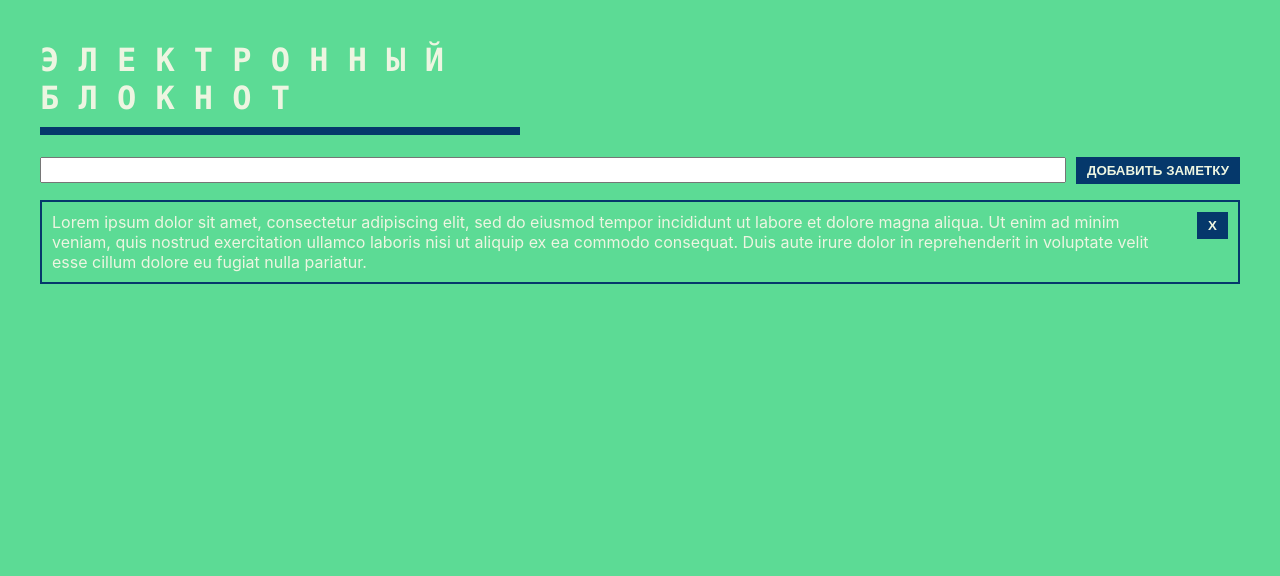
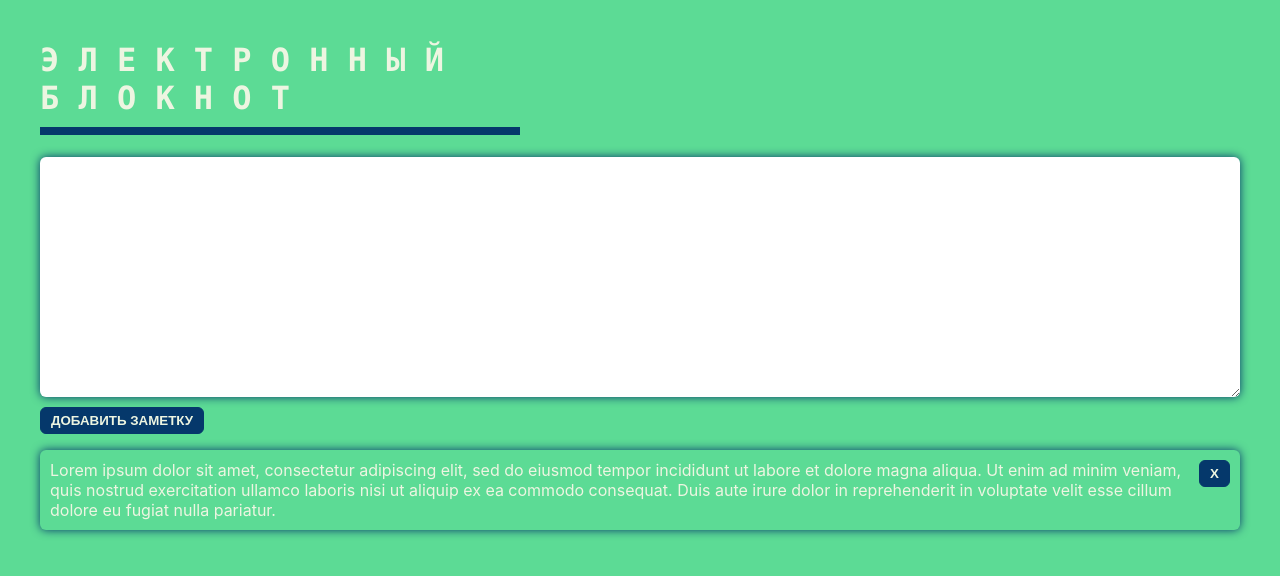
Before and after one commit to KseniaVislova/react-severstal, a React (Create React App) app: page / in a window 1280 px wide. Shown: the top 576 px of the page. Built offline with nearby package versions, Linux system fonts and the light colour scheme.

Commit message:
feat: replace input to textarea and add some styles

```diff
--- a/src/App.js
+++ b/src/App.js
@@ -33,6 +33,7 @@ const App = () => {
   const [errorText, setErrorText] = useState('');
 
   const changeNewItem = (e) => {
+    console.log(e.target.value)
     setNewItem(e.target.value);
   }
 
@@ -101,19 +102,21 @@ const App = () => {
     window.localStorage.setItem("data", JSON.stringify(data));
   }, [data]);
 
+  //<input type="text" onChange={changeItem} value={value}/>
+
   return (
     <div className={styles.wrapper}>
       <h1 className={styles.title}>Электронный блокнот</h1>
       <form className={styles.form} onSubmit={dispatchNewItem}>
-        <input type="text" value={newItem} onChange={changeNewItem} />
+        <textarea onChange={changeNewItem} value={newItem}>{newItem}</textarea>
         <div><button>Добавить заметку</button></div>
       </form>
       <ul className={styles.list}>
         {data.items.map((item) => (
           <li key={item.id} className={styles.item}>
             {item.canChange
-              ? <div>
-                  <input type="text" onChange={changeItem} value={value}/>
+              ? <div className={styles.change}>
+                  <textarea onChange={changeItem} value={value}>{value}</textarea>
                   {(inputError) && <div>{errorText}</div>}
                   <button onClick={() => dispatchSaveItem (item.id, item.text)}>Сoхранить</button>
                 </div>
--- a/src/App.module.css
+++ b/src/App.module.css
@@ -5,6 +5,7 @@ button {
   text-transform: uppercase;
   background-color: #05386B;
   border: 1px solid #05386B;
+  border-radius: 6px;
   cursor: pointer;
 }
 
@@ -26,14 +27,23 @@ button {
 .form {
   width: 100%;
   display: flex;
+  flex-direction: column;
   justify-content: center;
-  align-items: center;
   gap: 10px;
 }
 
-.form input {
-  height: 20px;
+.form textarea {
   flex: 2;
+  padding: 10px;
+  min-height: 220px;
+  border-radius: 6px;
+  box-shadow: 0px 0px 10px #05386b;
+  border: 0;
+}
+
+.form textarea:focus{
+  border: none;
+  outline: none;
 }
 
 .form button {
@@ -52,7 +62,10 @@ button {
 
 .item {
   padding: 10px;
-  border: 2px solid #05386B;
+  max-height: 100px;
+  box-shadow: 0px 0px 10px #05386b;
+  overflow: auto;
+  border-radius: 6px;
 }
 
 .item div {
@@ -65,3 +78,31 @@ button {
 .item span {
   display: block;
 }
+
+.change {
+  position: fixed;
+  width: calc(100% - 60px);
+  height: calc(100% - 60px);
+  padding: 30px;
+  top: 0;
+  left: 0;
+  background-color: #05386B;
+}
+
+.change textarea {
+  flex: 2;
+  padding: 10px;
+  height: 80%;
+  border-radius: 6px;
+  box-shadow: 0px 0px 10px #5CDB95;
+  border: 0;
+}
+
+.change textarea:focus {
+  border: none;
+  outline: none;
+}
+
+.change button {
+  background-color: #5CDB95;
+}
```
